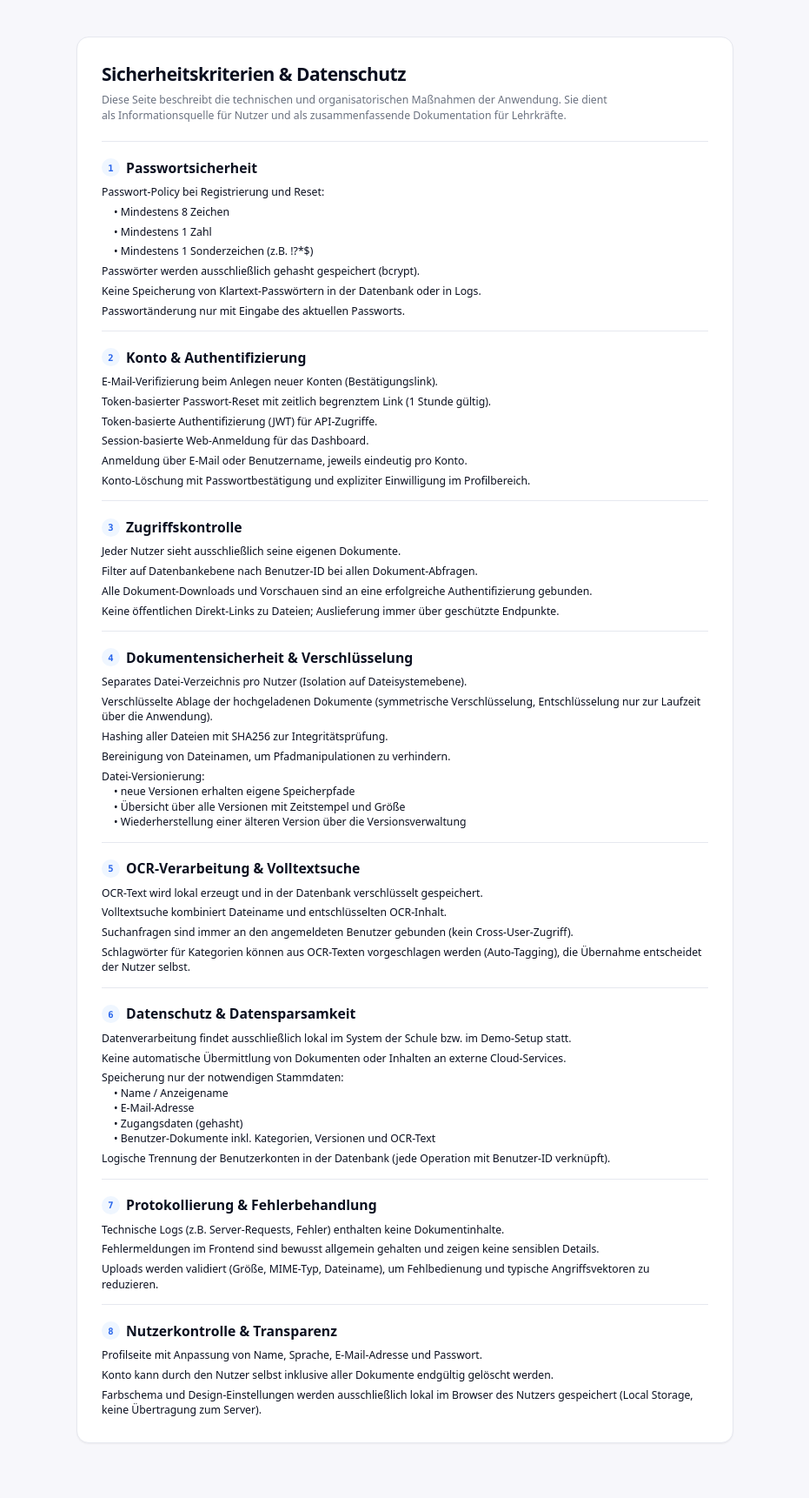
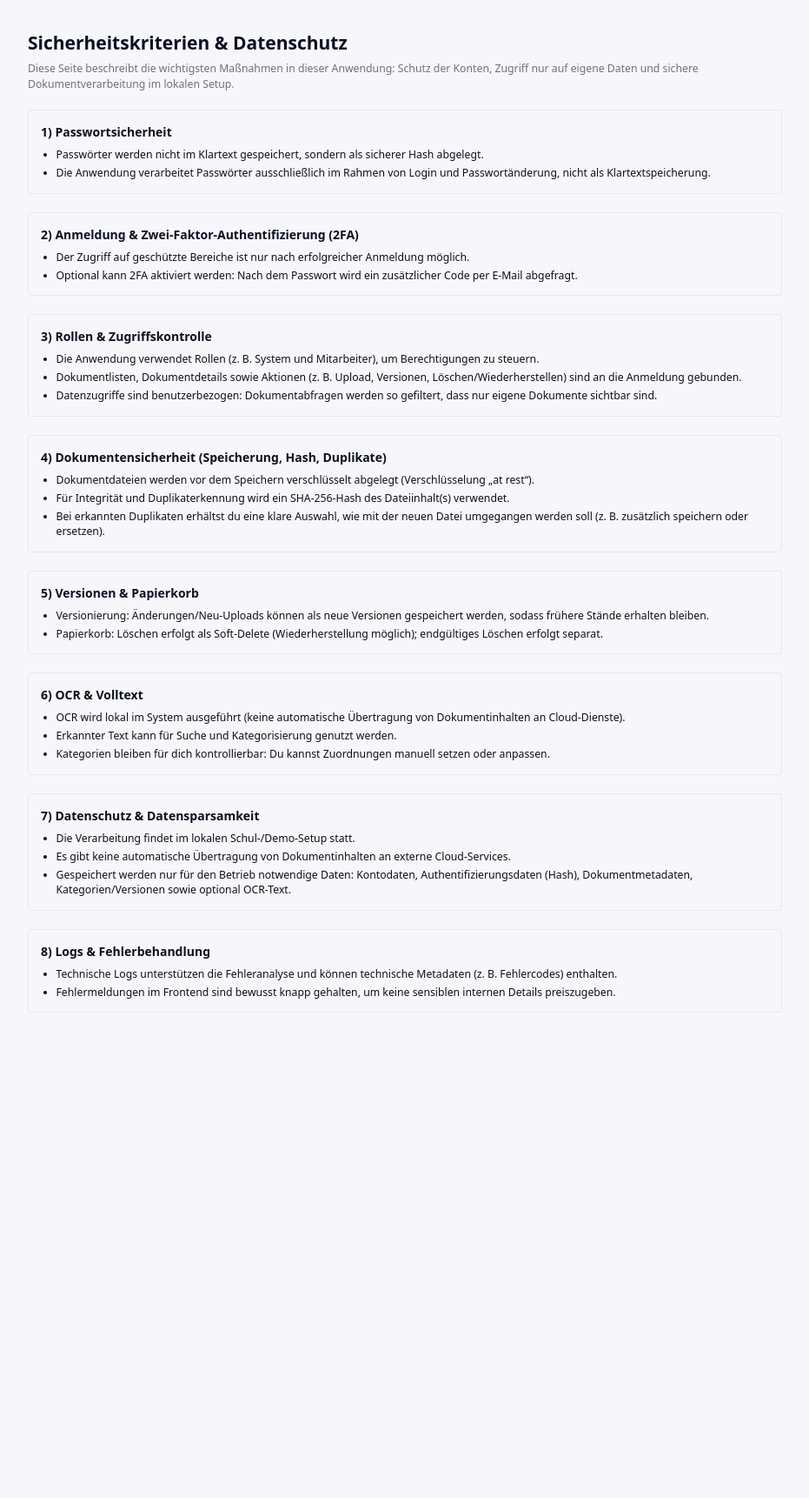
Before and after one commit to CHFChris/Dokumentenmanager, a Python web app: template app/web/templates/security_info.html in a window 1280 px wide. Shown: the part 50-1772 px from the top of the page at 87% size, without its empty margins (174-1105 px from the left). After the commit the page ends 1214 px from the top, so only its background shows below. Run offline with Jinja, Linux system fonts and the light colour scheme; the template is opened without the code that fills it, so the values that code supplies are empty; some libraries are stand-ins or nearby versions.

```diff
--- a/app/web/routes_web.py
+++ b/app/web/routes_web.py
@@ -446,6 +446,8 @@ def upload_page(
             purpose="document_upload",
         )
 
+    # FIX: upload.html erwartet "pending_upload".
+    # Rueckwaertskompatibel: sowohl "pending_upload" als auch "pending" setzen.
     return templates.TemplateResponse(
         "upload.html",
         {
@@ -456,6 +458,7 @@ def upload_page(
             "error": error,
             "duplicate": bool(duplicate),
             "existing_doc": existing_doc,
+            "pending_upload": pending_obj,
             "pending": pending_obj,
         },
     )
--- a/app/web/templates/security_info.html
+++ b/app/web/templates/security_info.html
@@ -1,167 +1,85 @@
+{# app/web/templates/security_info.html (oder Template, das /security-info rendert) #}
 {% extends "base.html" %}
-
 {% block title %}Sicherheitskriterien & Datenschutz{% endblock %}
 
 {% block content %}
-<div class="container mx-auto max-w-4xl py-8 px-4">
+<div class="mx-auto max-w-5xl px-4 py-6 space-y-6">
 
-  <div class="rounded-2xl border bg-white dark:bg-gray-900 shadow-sm px-6 py-6 lg:px-8 lg:py-8">
-    <div class="mb-6">
-      <h1 class="text-2xl font-semibold tracking-tight mb-2">
-        Sicherheitskriterien & Datenschutz
-      </h1>
-      <p class="text-sm text-gray-600 dark:text-gray-300 max-w-2xl">
-        Diese Seite beschreibt die technischen und organisatorischen Maßnahmen der Anwendung.
-        Sie dient als Informationsquelle für Nutzer und als zusammenfassende Dokumentation
-        für Lehrkräfte.
+  <div>
+    <h1 class="text-2xl font-semibold">Sicherheitskriterien & Datenschutz</h1>
+    <p class="text-sm text-[var(--ink-muted)] mt-2">
+      Diese Seite beschreibt die wichtigsten Maßnahmen in dieser Anwendung: Schutz der Konten, Zugriff nur auf eigene Daten
+      und sichere Dokumentverarbeitung im lokalen Setup.
     </p>
   </div>
 
-    <!-- Passwortsicherheit -->
-    <section class="border-t border-gray-200 dark:border-gray-800 pt-5 mt-4">
-      <h2 class="text-lg font-semibold mb-2 flex items-center gap-2">
-        <span class="inline-flex h-6 w-6 items-center justify-center rounded-full bg-blue-50 text-blue-600 text-xs dark:bg-blue-900/40">
-          1
-        </span>
-        Passwortsicherheit
-      </h2>
-      <ul class="text-sm text-gray-700 dark:text-gray-200 space-y-1.5">
-        <li>Passwort-Policy bei Registrierung und Reset:</li>
-        <li class="pl-4">• Mindestens 8 Zeichen</li>
-        <li class="pl-4">• Mindestens 1 Zahl</li>
-        <li class="pl-4">• Mindestens 1 Sonderzeichen (z.B. !?*$)</li>
-        <li>Passwörter werden ausschließlich gehasht gespeichert (bcrypt).</li>
-        <li>Keine Speicherung von Klartext-Passwörtern in der Datenbank oder in Logs.</li>
-        <li>Passwortänderung nur mit Eingabe des aktuellen Passworts.</li>
+  <section class="rounded border p-4 space-y-2">
+    <h2 class="font-semibold">1) Passwortsicherheit</h2>
+    <ul class="list-disc pl-5 text-sm space-y-1">
+      <li>Passwörter werden nicht im Klartext gespeichert, sondern als sicherer Hash abgelegt.</li>
+      <li>Die Anwendung verarbeitet Passwörter ausschließlich im Rahmen von Login und Passwortänderung, nicht als Klartextspeicherung.</li>
     </ul>
   </section>
 
-    <!-- Konto & Authentifizierung -->
-    <section class="border-t border-gray-200 dark:border-gray-800 pt-5 mt-4">
-      <h2 class="text-lg font-semibold mb-2 flex items-center gap-2">
-        <span class="inline-flex h-6 w-6 items-center justify-center rounded-full bg-blue-50 text-blue-600 text-xs dark:bg-blue-900/40">
-          2
-        </span>
-        Konto & Authentifizierung
-      </h2>
-      <ul class="text-sm text-gray-700 dark:text-gray-200 space-y-1.5">
-        <li>E-Mail-Verifizierung beim Anlegen neuer Konten (Bestätigungslink).</li>
-        <li>Token-basierter Passwort-Reset mit zeitlich begrenztem Link (1 Stunde gültig).</li>
-        <li>Token-basierte Authentifizierung (JWT) für API-Zugriffe.</li>
-        <li>Session-basierte Web-Anmeldung für das Dashboard.</li>
-        <li>Anmeldung über E-Mail oder Benutzername, jeweils eindeutig pro Konto.</li>
-        <li>Konto-Löschung mit Passwortbestätigung und expliziter Einwilligung im Profilbereich.</li>
+  <section class="rounded border p-4 space-y-2">
+    <h2 class="font-semibold">2) Anmeldung & Zwei-Faktor-Authentifizierung (2FA)</h2>
+    <ul class="list-disc pl-5 text-sm space-y-1">
+      <li>Der Zugriff auf geschützte Bereiche ist nur nach erfolgreicher Anmeldung möglich.</li>
+      <li>Optional kann 2FA aktiviert werden: Nach dem Passwort wird ein zusätzlicher Code per E-Mail abgefragt.</li>
     </ul>
   </section>
 
-    <!-- Zugriffskontrolle -->
-    <section class="border-t border-gray-200 dark:border-gray-800 pt-5 mt-4">
-      <h2 class="text-lg font-semibold mb-2 flex items-center gap-2">
-        <span class="inline-flex h-6 w-6 items-center justify-center rounded-full bg-blue-50 text-blue-600 text-xs dark:bg-blue-900/40">
-          3
-        </span>
-        Zugriffskontrolle
-      </h2>
-      <ul class="text-sm text-gray-700 dark:text-gray-200 space-y-1.5">
-        <li>Jeder Nutzer sieht ausschließlich seine eigenen Dokumente.</li>
-        <li>Filter auf Datenbankebene nach Benutzer-ID bei allen Dokument-Abfragen.</li>
-        <li>Alle Dokument-Downloads und Vorschauen sind an eine erfolgreiche Authentifizierung gebunden.</li>
-        <li>Keine öffentlichen Direkt-Links zu Dateien; Auslieferung immer über geschützte Endpunkte.</li>
+  <section class="rounded border p-4 space-y-2">
+    <h2 class="font-semibold">3) Rollen & Zugriffskontrolle</h2>
+    <ul class="list-disc pl-5 text-sm space-y-1">
+      <li>Die Anwendung verwendet Rollen (z. B. System und Mitarbeiter), um Berechtigungen zu steuern.</li>
+      <li>Dokumentlisten, Dokumentdetails sowie Aktionen (z. B. Upload, Versionen, Löschen/Wiederherstellen) sind an die Anmeldung gebunden.</li>
+      <li>Datenzugriffe sind benutzerbezogen: Dokumentabfragen werden so gefiltert, dass nur eigene Dokumente sichtbar sind.</li>
     </ul>
   </section>
 
-    <!-- Dokumentensicherheit & Verschlüsselung -->
-    <section class="border-t border-gray-200 dark:border-gray-800 pt-5 mt-4">
-      <h2 class="text-lg font-semibold mb-2 flex items-center gap-2">
-        <span class="inline-flex h-6 w-6 items-center justify-center rounded-full bg-blue-50 text-blue-600 text-xs dark:bg-blue-900/40">
-          4
-        </span>
-        Dokumentensicherheit & Verschlüsselung
-      </h2>
-      <ul class="text-sm text-gray-700 dark:text-gray-200 space-y-1.5">
-        <li>Separates Datei-Verzeichnis pro Nutzer (Isolation auf Dateisystemebene).</li>
-        <li>Verschlüsselte Ablage der hochgeladenen Dokumente (symmetrische Verschlüsselung, Entschlüsselung nur zur Laufzeit über die Anwendung).</li>
-        <li>Hashing aller Dateien mit SHA256 zur Integritätsprüfung.</li>
-        <li>Bereinigung von Dateinamen, um Pfadmanipulationen zu verhindern.</li>
-        <li>Datei-Versionierung:
-          <span class="block pl-4">
-            • neue Versionen erhalten eigene Speicherpfade<br>
-            • Übersicht über alle Versionen mit Zeitstempel und Größe<br>
-            • Wiederherstellung einer älteren Version über die Versionsverwaltung
-          </span>
-        </li>
+  <section class="rounded border p-4 space-y-2">
+    <h2 class="font-semibold">4) Dokumentensicherheit (Speicherung, Hash, Duplikate)</h2>
+    <ul class="list-disc pl-5 text-sm space-y-1">
+      <li>Dokumentdateien werden vor dem Speichern verschlüsselt abgelegt (Verschlüsselung „at rest“).</li>
+      <li>Für Integrität und Duplikaterkennung wird ein SHA-256-Hash des Dateiinhalt(s) verwendet.</li>
+      <li>Bei erkannten Duplikaten erhältst du eine klare Auswahl, wie mit der neuen Datei umgegangen werden soll (z. B. zusätzlich speichern oder ersetzen).</li>
     </ul>
   </section>
 
-    <!-- OCR & Volltextsuche -->
-    <section class="border-t border-gray-200 dark:border-gray-800 pt-5 mt-4">
-      <h2 class="text-lg font-semibold mb-2 flex items-center gap-2">
-        <span class="inline-flex h-6 w-6 items-center justify-center rounded-full bg-blue-50 text-blue-600 text-xs dark:bg-blue-900/40">
-          5
-        </span>
-        OCR-Verarbeitung & Volltextsuche
-      </h2>
-      <ul class="text-sm text-gray-700 dark:text-gray-200 space-y-1.5">
-        <li>OCR-Text wird lokal erzeugt und in der Datenbank verschlüsselt gespeichert.</li>
-        <li>Volltextsuche kombiniert Dateiname und entschlüsselten OCR-Inhalt.</li>
-        <li>Suchanfragen sind immer an den angemeldeten Benutzer gebunden (kein Cross-User-Zugriff).</li>
-        <li>Schlagwörter für Kategorien können aus OCR-Texten vorgeschlagen werden (Auto-Tagging), die Übernahme entscheidet der Nutzer selbst.</li>
+  <section class="rounded border p-4 space-y-2">
+    <h2 class="font-semibold">5) Versionen & Papierkorb</h2>
+    <ul class="list-disc pl-5 text-sm space-y-1">
+      <li>Versionierung: Änderungen/Neu-Uploads können als neue Versionen gespeichert werden, sodass frühere Stände erhalten bleiben.</li>
+      <li>Papierkorb: Löschen erfolgt als Soft-Delete (Wiederherstellung möglich); endgültiges Löschen erfolgt separat.</li>
     </ul>
   </section>
 
-    <!-- Datenschutz & Datensparsamkeit -->
-    <section class="border-t border-gray-200 dark:border-gray-800 pt-5 mt-4">
-      <h2 class="text-lg font-semibold mb-2 flex items-center gap-2">
-        <span class="inline-flex h-6 w-6 items-center justify-center rounded-full bg-blue-50 text-blue-600 text-xs dark:bg-blue-900/40">
-          6
-        </span>
-        Datenschutz & Datensparsamkeit
-      </h2>
-      <ul class="text-sm text-gray-700 dark:text-gray-200 space-y-1.5">
-        <li>Datenverarbeitung findet ausschließlich lokal im System der Schule bzw. im Demo-Setup statt.</li>
-        <li>Keine automatische Übermittlung von Dokumenten oder Inhalten an externe Cloud-Services.</li>
-        <li>Speicherung nur der notwendigen Stammdaten:
-          <span class="block pl-4">
-            • Name / Anzeigename<br>
-            • E-Mail-Adresse<br>
-            • Zugangsdaten (gehasht)<br>
-            • Benutzer-Dokumente inkl. Kategorien, Versionen und OCR-Text
-          </span>
-        </li>
-        <li>Logische Trennung der Benutzerkonten in der Datenbank (jede Operation mit Benutzer-ID verknüpft).</li>
+  <section class="rounded border p-4 space-y-2">
+    <h2 class="font-semibold">6) OCR & Volltext</h2>
+    <ul class="list-disc pl-5 text-sm space-y-1">
+      <li>OCR wird lokal im System ausgeführt (keine automatische Übertragung von Dokumentinhalten an Cloud-Dienste).</li>
+      <li>Erkannter Text kann für Suche und Kategorisierung genutzt werden.</li>
+      <li>Kategorien bleiben für dich kontrollierbar: Du kannst Zuordnungen manuell setzen oder anpassen.</li>
     </ul>
   </section>
 
-    <!-- Protokollierung & Fehlerbehandlung -->
-    <section class="border-t border-gray-200 dark:border-gray-800 pt-5 mt-4">
-      <h2 class="text-lg font-semibold mb-2 flex items-center gap-2">
-        <span class="inline-flex h-6 w-6 items-center justify-center rounded-full bg-blue-50 text-blue-600 text-xs dark:bg-blue-900/40">
-          7
-        </span>
-        Protokollierung & Fehlerbehandlung
-      </h2>
-      <ul class="text-sm text-gray-700 dark:text-gray-200 space-y-1.5">
-        <li>Technische Logs (z.B. Server-Requests, Fehler) enthalten keine Dokumentinhalte.</li>
-        <li>Fehlermeldungen im Frontend sind bewusst allgemein gehalten und zeigen keine sensiblen Details.</li>
-        <li>Uploads werden validiert (Größe, MIME-Typ, Dateiname), um Fehlbedienung und typische Angriffsvektoren zu reduzieren.</li>
+  <section class="rounded border p-4 space-y-2">
+    <h2 class="font-semibold">7) Datenschutz & Datensparsamkeit</h2>
+    <ul class="list-disc pl-5 text-sm space-y-1">
+      <li>Die Verarbeitung findet im lokalen Schul-/Demo-Setup statt.</li>
+      <li>Es gibt keine automatische Übertragung von Dokumentinhalten an externe Cloud-Services.</li>
+      <li>Gespeichert werden nur für den Betrieb notwendige Daten: Kontodaten, Authentifizierungsdaten (Hash), Dokumentmetadaten, Kategorien/Versionen sowie optional OCR-Text.</li>
     </ul>
   </section>
 
-    <!-- Nutzerkontrolle & Transparenz -->
-    <section class="border-t border-gray-200 dark:border-gray-800 pt-5 mt-4">
-      <h2 class="text-lg font-semibold mb-2 flex items-center gap-2">
-        <span class="inline-flex h-6 w-6 items-center justify-center rounded-full bg-blue-50 text-blue-600 text-xs dark:bg-blue-900/40">
-          8
-        </span>
-        Nutzerkontrolle & Transparenz
-      </h2>
-      <ul class="text-sm text-gray-700 dark:text-gray-200 space-y-1.5">
-        <li>Profilseite mit Anpassung von Name, Sprache, E-Mail-Adresse und Passwort.</li>
-        <li>Konto kann durch den Nutzer selbst inklusive aller Dokumente endgültig gelöscht werden.</li>
-        <li>Farbschema und Design-Einstellungen werden ausschließlich lokal im Browser des Nutzers gespeichert (Local Storage, keine Übertragung zum Server).</li>
+  <section class="rounded border p-4 space-y-2">
+    <h2 class="font-semibold">8) Logs & Fehlerbehandlung</h2>
+    <ul class="list-disc pl-5 text-sm space-y-1">
+      <li>Technische Logs unterstützen die Fehleranalyse und können technische Metadaten (z. B. Fehlercodes) enthalten.</li>
+      <li>Fehlermeldungen im Frontend sind bewusst knapp gehalten, um keine sensiblen internen Details preiszugeben.</li>
     </ul>
   </section>
 
 </div>
-</div>
 {% endblock %}
```
Also changed, not shown: app/models/audit_log.py (+16 -10 lines), app/services/audit_log_service.py (+20 -69 lines), app/services/pending_upload_service.py (+24 -36 lines), app/web/routes_favorites.py (+38 -0 lines), app/web/templates/documents.html (+50 -15 lines). Lines whose indentation alone changed are shown as unchanged.
